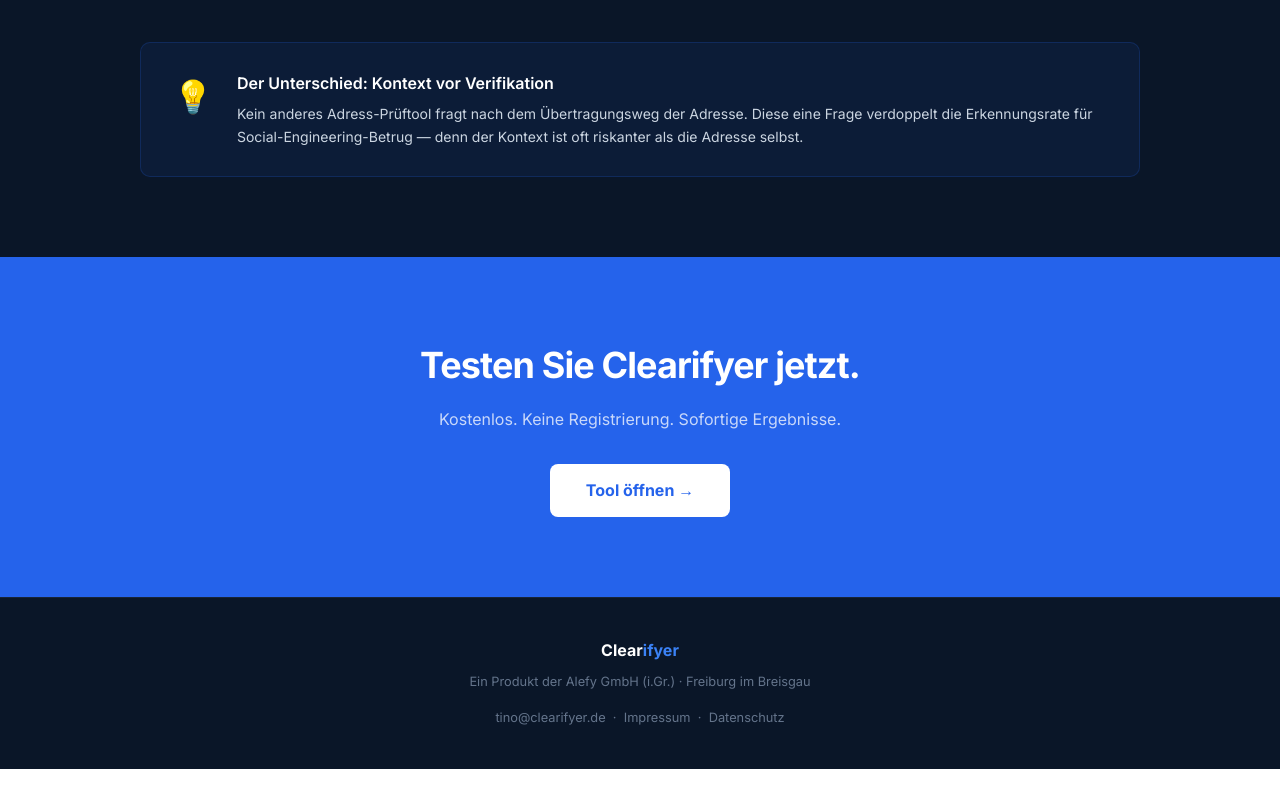
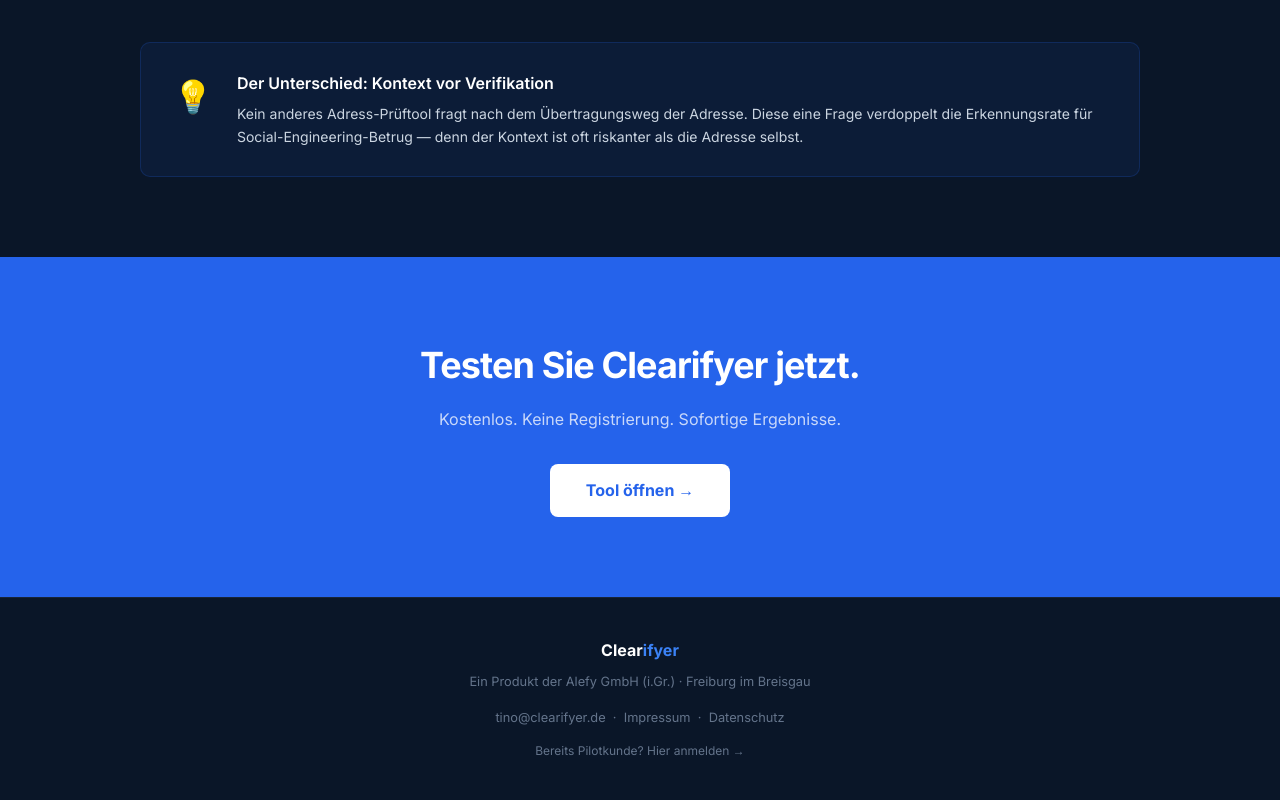
Before and after one commit to Tino7grass/clearifyer, a website: page public/index.html in a window 1280 px wide. Shown: the part 2287-3087 px from the top of the page. Before the commit the page ends 3056 px from the top, so only its background shows below. Drawn offline with Linux system fonts and the light colour scheme.

Commit message:
feat: add pilot login link to footer

```diff
--- a/public/index.html
+++ b/public/index.html
@@ -503,6 +503,7 @@
   <div class="footer-logo">Clear<span>ifyer</span></div>
   <p style="margin-top:0.25rem; margin-bottom:1rem;">Ein Produkt der Alefy GmbH (i.Gr.) · Freiburg im Breisgau</p>
  <p><a href="mailto:tino@clearifyer.de">tino@clearifyer.de</a> &nbsp;·&nbsp; <a href="/impressum.html">Impressum</a> &nbsp;·&nbsp; <a href="/datenschutz.html">Datenschutz</a></p>
+<p style="margin-top:0.75rem; font-size:0.75rem;"><a href="/app.html">Bereits Pilotkunde? Hier anmelden →</a></p>
 </footer>
 
 <script>
```
